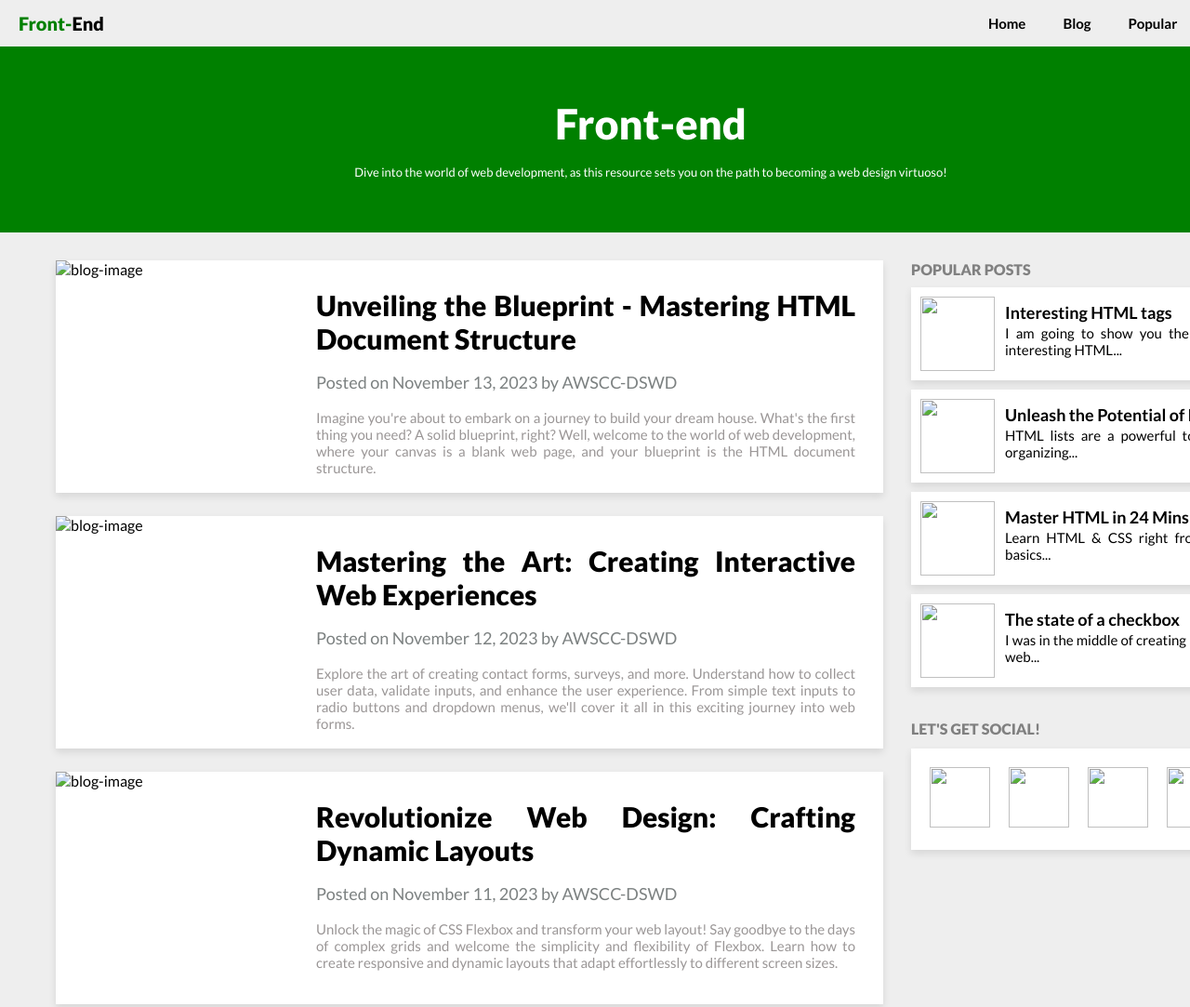
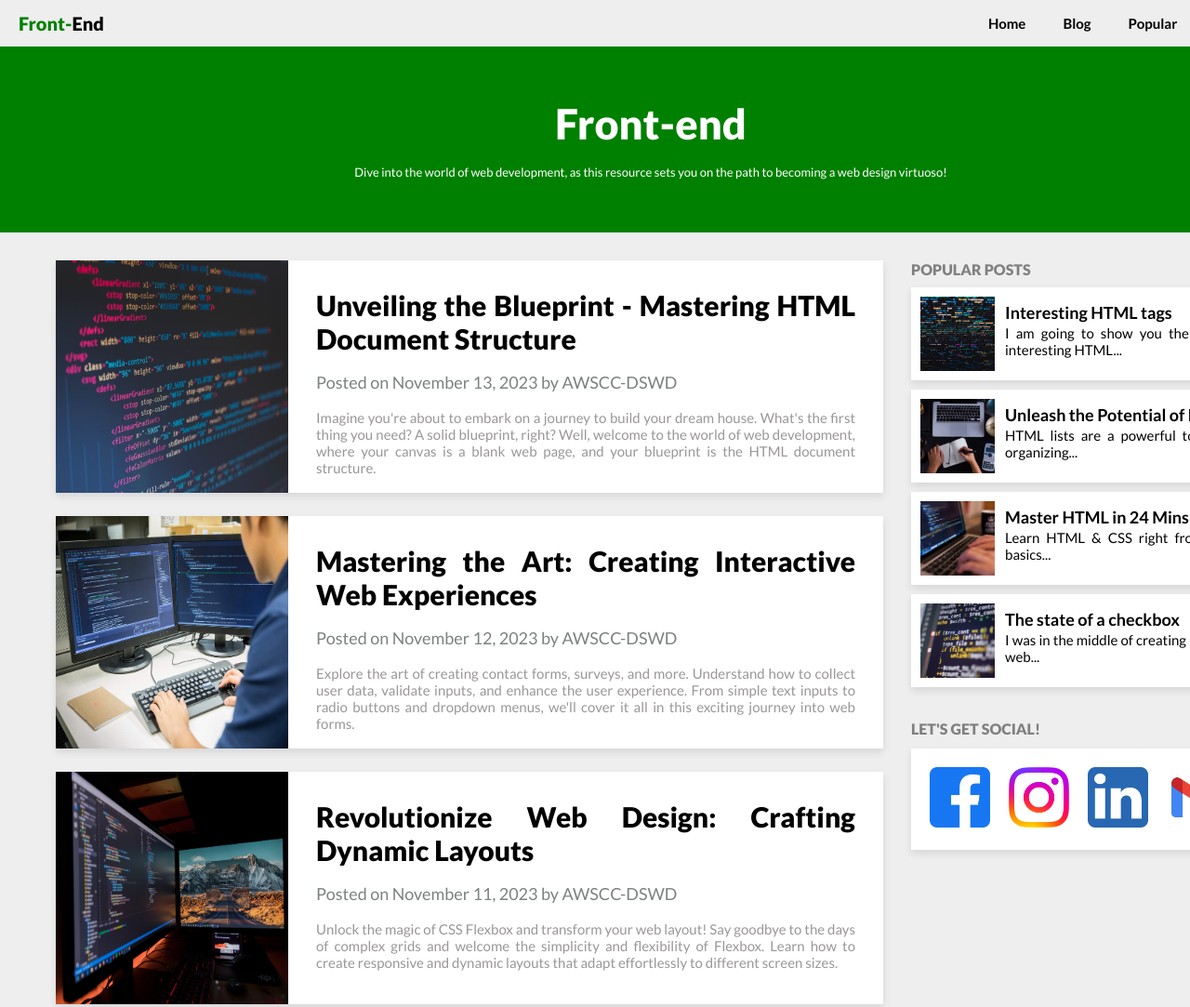
Before and after one commit to MarcLawrenceKing/AWSCC-PUP-Main-Frontend-Workshop, a plain HTML site: page blog-post.html in a window 1280 px wide. Shown: the top 1083 px of the page at 93% size. Drawn offline with Linux system fonts and the light colour scheme.

Commit message:
updated picture links

```diff
--- a/blog-post.html
+++ b/blog-post.html
@@ -30,7 +30,7 @@
       <div class="main-content">
         <a href="https://www.youtube.com/watch?v=dQw4w9WgXcQ" target="_blank">
           <div class="main-blog-container">
-            <img src="images/main-blog/main-blog-img1.avif" alt="blog-image">
+            <img src="images/blog-post/main-blog/main-blog-img1.avif" alt="blog-image">
             <div class="main-blog-text-container"><span>Unveiling the Blueprint - Mastering HTML Document Structure</span>
               <p class="main-date"> Posted on November 13, 2023 by AWSCC-DSWD</p>
               <p class="main-info">Imagine you're about to embark on a journey to build your dream house. What's the first thing you need? A solid blueprint, right? Well, welcome to the world of web development, where your canvas is a blank web page, and your blueprint is the HTML document structure.</p></div>
@@ -39,7 +39,7 @@
 
         <a href="https://www.youtube.com/watch?v=dQw4w9WgXcQ" target="_blank">
           <div class="main-blog-container">
-            <img src="images/main-blog/main-blog-img2.jpeg" alt="blog-image">
+            <img src="images/blog-post/main-blog/main-blog-img2.jpeg" alt="blog-image">
             <div class="main-blog-text-container"><span>Mastering the Art: Creating Interactive Web Experiences</span>
               <p class="main-date"> Posted on November 12, 2023 by AWSCC-DSWD</p>
               <p class="main-info">Explore the art of creating contact forms, surveys, and more. Understand how to collect user data, validate inputs, and enhance the user experience. From simple text inputs to radio buttons and dropdown menus, we'll cover it all in this exciting journey into web forms.</p></div>
@@ -48,7 +48,7 @@
 
         <a href="https://www.youtube.com/watch?v=dQw4w9WgXcQ" target="_blank">
           <div class="main-blog-container">
-          <img src="images/main-blog/main-blog-img3.jpeg" alt="blog-image">
+          <img src="images/blog-post/main-blog/main-blog-img3.jpeg" alt="blog-image">
           <div class="main-blog-text-container"><span>Revolutionize Web Design: Crafting Dynamic Layouts</span>
             <p class="main-date"> Posted on November 11, 2023 by AWSCC-DSWD</p>
             <p class="main-info">Unlock the magic of CSS Flexbox and transform your web layout! Say goodbye to the days of complex grids and welcome the simplicity and flexibility of Flexbox. Learn how to create responsive and dynamic layouts that adapt effortlessly to different screen sizes.</p></div>
@@ -59,20 +59,20 @@
         <div class="popular-posts-area"><span>POPULAR POSTS</span>
           <a href="https://www.youtube.com/watch?v=dQw4w9WgXcQ" target="_blank">
             <div class="popular-posts-container">
-            <img src="images/popular-posts/post1.jpg">
+            <img src="images/blog-post/popular-posts/post1.jpg">
             <div class="popular-posts-text-container"><span>Interesting HTML tags</span>
             <p>I am going to show you the top 9 interesting HTML...</p></div>
           </div></a>
 
           <a href="https://www.youtube.com/watch?v=dQw4w9WgXcQ" target="_blank"><div class="popular-posts-container">
-            <img src="images/popular-posts/post2.png">
+            <img src="images/blog-post/popular-posts/post2.png">
             <div class="popular-posts-text-container"><span>Unleash the Potential of Lists</span>
               <p>HTML lists are a powerful tool for organizing... </p></div>
           </div></a>
 
           <a href="https://www.youtube.com/watch?v=dQw4w9WgXcQ" target="_blank">
             <div class="popular-posts-container">
-              <img src="images/popular-posts/post3.webp">
+              <img src="images/blog-post/popular-posts/post3.webp">
               <div class="popular-posts-text-container"><span>Master HTML in 24 Mins</span>
                 <p>Learn HTML & CSS right from the basics...</p></div>
             </div>
@@ -80,7 +80,7 @@
 
           <a href="https://www.youtube.com/watch?v=dQw4w9WgXcQ" target="_blank">
             <div class="popular-posts-container">
-              <img src="images/popular-posts/post4.png">
+              <img src="images/blog-post/popular-posts/post4.png">
               <div class="popular-posts-text-container"><span>The state of a checkbox</span>
                 <p> I was in the middle of creating a small web...</p></div>
             </div>
@@ -89,10 +89,10 @@
         </div>
         <div class="social-area"><span>LET'S GET SOCIAL!</span>
         <div class="social-area-container">
-          <a href="https://www.facebook.com/marclawrence.king" target="_blank"><img src="images/social/fb-logo.png"></a>
-          <a href="https://www.instagram.com/marclawrenx/" target="_blank"><img src="images/social/ig-logo.png"></a>
-          <a href="https://www.linkedin.com/in/marc-lawrence-king-0721a6261/" target="_blank"><img src="images/social/linkedin-logo.png"></a>
-          <a href="mailto:marclawrenceking@gmail.com" target="_blank"><img src="images/social/gmail-logo.png"></a>
+          <a href="https://www.facebook.com/marclawrence.king" target="_blank"><img src="images/blog-post/social/fb-logo.png"></a>
+          <a href="https://www.instagram.com/marclawrenx/" target="_blank"><img src="images/blog-post/social/ig-logo.png"></a>
+          <a href="https://www.linkedin.com/in/marc-lawrence-king-0721a6261/" target="_blank"><img src="images/blog-post/social/linkedin-logo.png"></a>
+          <a href="mailto:marclawrenceking@gmail.com" target="_blank"><img src="images/blog-post/social/gmail-logo.png"></a>
         </div>
       </div>
       </div>
```
Also changed, not shown: index.html (+0 -1 lines), images/footer logos/discord-logo.png (renamed from images/blog-post/footer logos/discord-logo.png), images/footer logos/fb-logo.png (renamed from images/blog-post/footer logos/fb-logo.png), images/footer logos/github-logo.png (renamed from images/blog-post/footer logos/github-logo.png), images/footer logos/gmail-logo.png (renamed from images/blog-post/footer logos/gmail-logo.png), images/footer logos/linkedin-logo.png (renamed from images/blog-post/footer logos/linkedin-logo.png).
